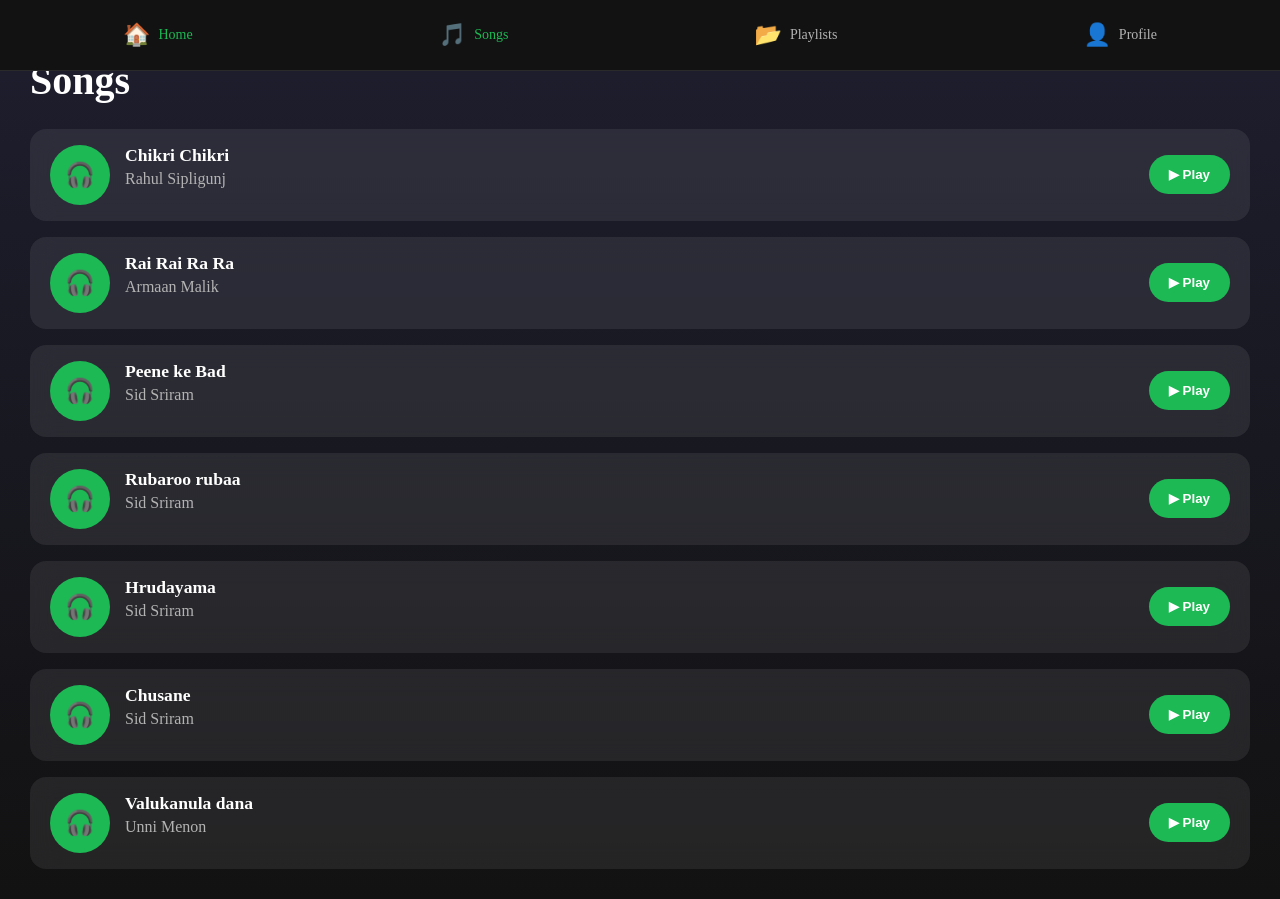
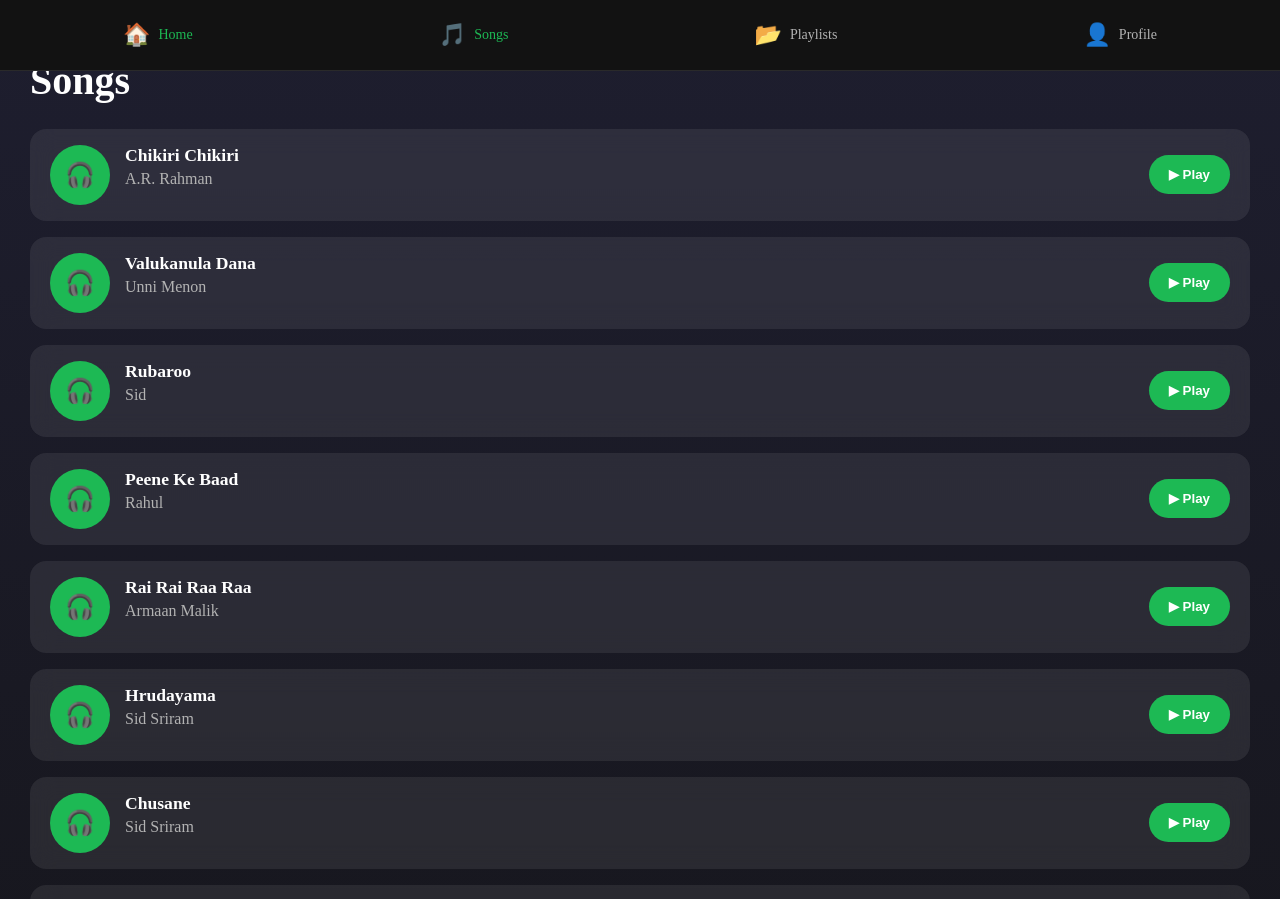
Before and after one commit to rajubandam980/music, an Angular app: page /songs in a window 1280 px wide. Shown: the top 899 px of the page. Built offline with nearby package versions, Linux system fonts and the light colour scheme.

Commit message:
added songs

```diff
--- a/src/app/data/songs-data.ts
+++ b/src/app/data/songs-data.ts
@@ -83,6 +83,12 @@ export const SONGS = [
     title: 'Ranu Bombai Ki Ranu',
     artist: 'Janhavi Yerram',
     songUrl: 'music/folksongs/RANU BOMBAI KI RANU.mp3'
+  },
+  {
+    id:14,
+    title: 'Hellallallo',
+    artist: 'Ar Rahaman',
+    songUrl: 'music/Hellallallo.mp3'
   }
 
 ];
--- a/src/app/pages/songs/songs.ts
+++ b/src/app/pages/songs/songs.ts
@@ -2,6 +2,7 @@ import { Component, ElementRef, OnInit, ViewChild } from '@angular/core';
 import { CommonModule } from '@angular/common';
 import { FormsModule } from '@angular/forms';
 import { SongService } from '../../services/song';
+import { SONGS } from '../../data/songs-data';
 
 @Component({
   selector: 'app-songs',
@@ -23,44 +24,7 @@ audioPlayer!: ElementRef<HTMLAudioElement>;
   duration = 0;
   progress = 0;
 
-    songs = [
-    {
-      title: 'Chikri Chikri',
-      artist: 'Rahul Sipligunj',
-      songUrl: 'music/Chikiri Chikiri.mp3'
-    },
-    {
-      title: 'Rai Rai Ra Ra',
-      artist: 'Armaan Malik',
-      songUrl: 'music/Rai Rai Raa Raa.mp3'
-    },
-    {
-      title: 'Peene ke Bad',
-      artist: 'Sid Sriram',
-      songUrl: 'music/Peene Ke Baad Kick Ass.mp3'
-    },
-    {
-      title: 'Rubaroo rubaa',
-      artist: 'Sid Sriram',
-      songUrl: 'music/Rubaroo.mp3'
-    },
-    {
-      title: 'Hrudayama',
-      artist: 'Sid Sriram',
-      songUrl: 'music/Hrudayama.mp3'
-    },
-    {
-      title: 'Chusane',
-      artist: 'Sid Sriram',
-      songUrl: 'music/Chusane.mp3'
-    },
-    {
-      title: 'Valukanula dana',
-      artist: 'Unni Menon',
-      songUrl: 'music/Valukanula dana.mp3'
-    }
-
-  ];
+  songs = SONGS;
 
   constructor(private songService: SongService) {}
 
```
